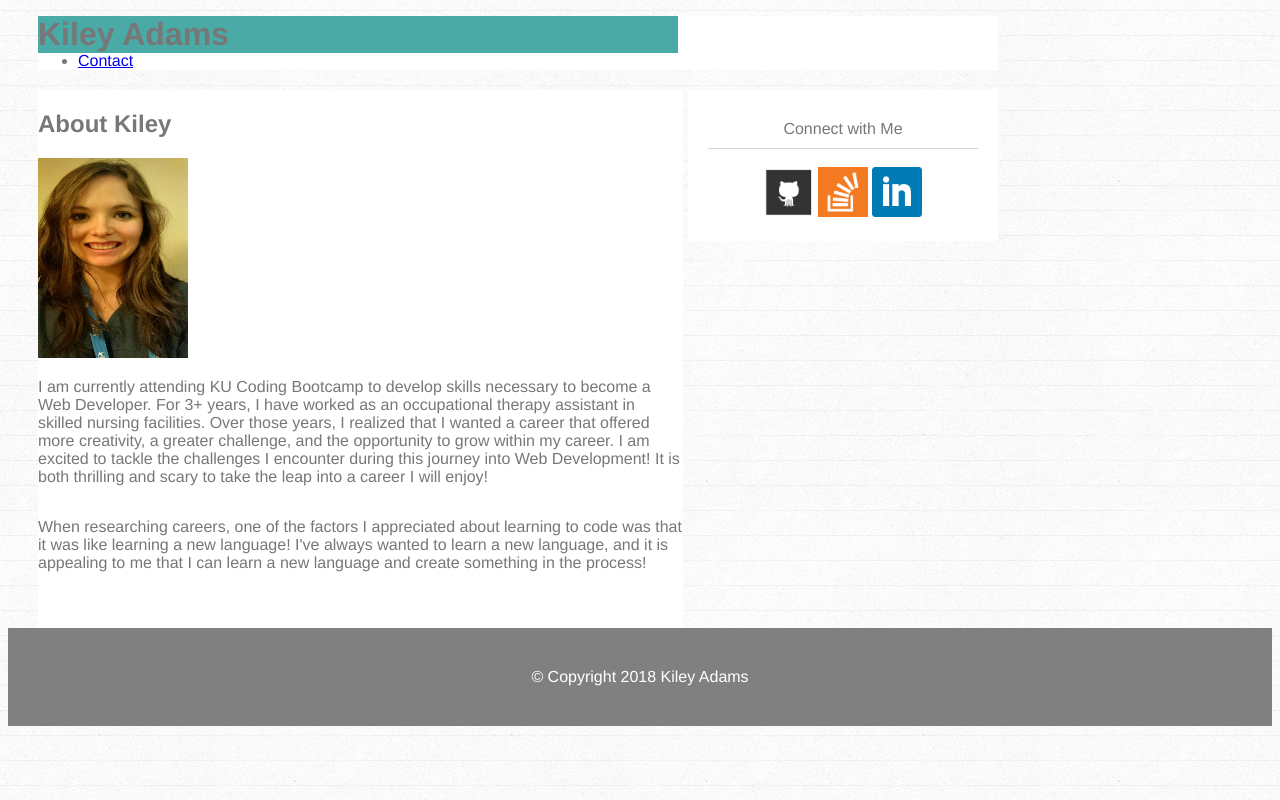
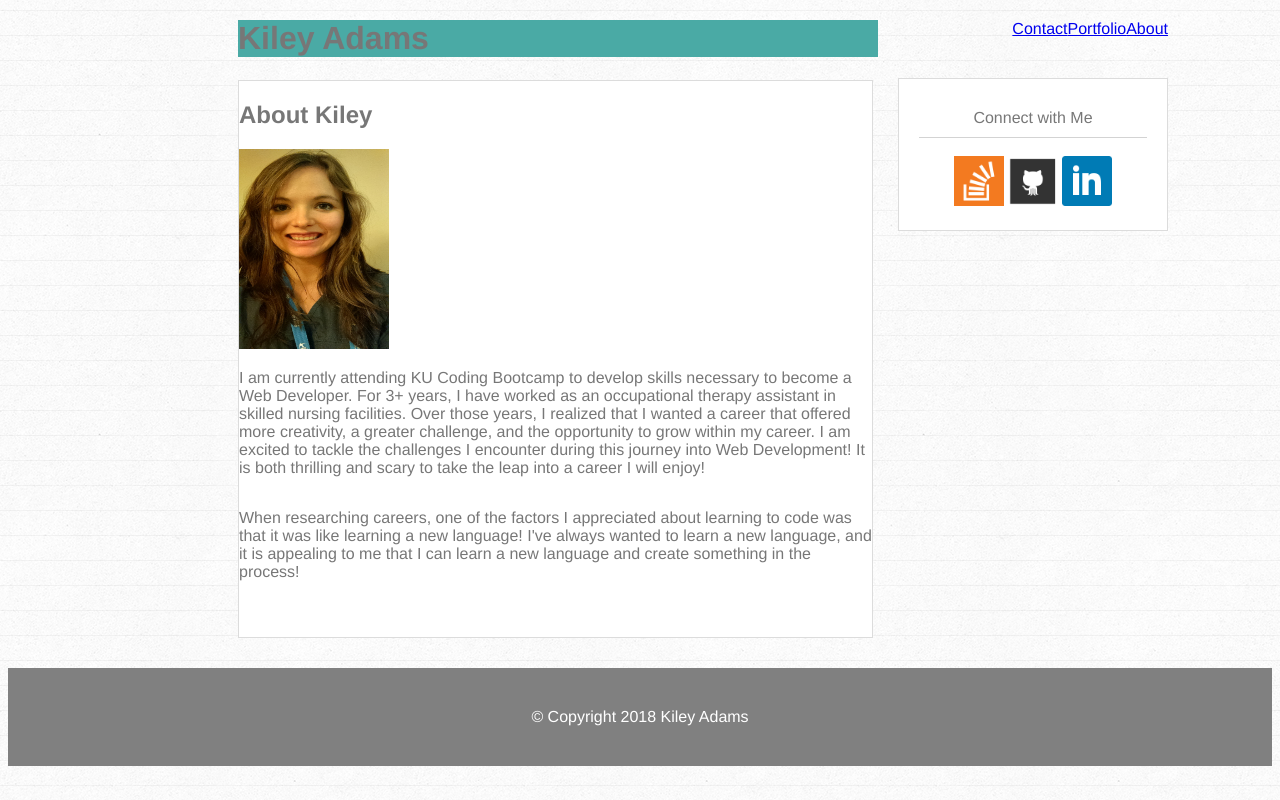
Before and after one commit to KileyAdams92/Basic-Portfolio, a plain HTML site: page index.html in a window 1280 px wide. Drawn offline with Linux system fonts and the light colour scheme.

Commit message:
added margins, borders to main and sidebar

```diff
--- a/assets/css/style.css
+++ b/assets/css/style.css
@@ -1,33 +1,41 @@
 
+  * {
+      box-sizing: border-box;
+  }
   .name-logo {
     margin-right: 20px;
     position: absolute;
     margin-top: 0;
     width: 50%;
     background-color: #4aaaa5;
+    padding-right: 0;
 }
-/*
-.logo {
+
+/* .logo {
     background-color: #4aaaa5;
     height: 75px;
     width: 50%;
     text-align: center;
     margin: 0;
-    float: left; */
+    float: left;
 
-/* }  */
+}   */
 
  .content {
     width: 960px;
     padding-left: 30px;
+    margin-left: 200px;
 }
 
 .main {
-    width: 645px;
+    width: 635px;
     float: left;
     padding-bottom: 40px;
     background-color: white;
-    margin-right: 5px
+    margin-right: 15px;
+    margin-top: 60px;
+    border: 1px solid gainsboro;
+    margin-bottom: 30px;
 }
 
 .sidebar {
@@ -36,6 +44,8 @@
     text-align: center;
     background-color: white;
     padding: 20px;
+    margin-top: 40px;
+    border: 1px solid gainsboro;
    }
 
 p {
@@ -47,14 +57,15 @@ p {
     border-bottom: 1px solid lightgrey;
 }
 
-/*
+
 li {
     list-style-type: none;
      margin: 0;
     padding: 0;
+    float: right;
 
 }
-
+/*
 .about {
     float: right;
     display: inline;
--- a/index.html
+++ b/index.html
@@ -17,13 +17,15 @@
                 <nav>
                     <ul>
                         <li>
-                            <a href="#" class="about">About</a>
+                            <a href="/index.html" class="about">About</a>
                         </li>
+
                         <li>
-                            <a href="#" class="portfolio">Portfolio</a>
+                            <a href="/portfolio.html" class="portfolio">Portfolio</a>
                         </li>
+
                         <li>
-                            <a href="#" class="contact">Contact</a>
+                            <a href="/contact.html" class="contact">Contact</a>
                         </li>
                     </ul>
                 </nav>
@@ -54,8 +56,8 @@
             <div class="sidebar">
                 <div class=connect>Connect with Me </div>
                 <br>
+                <img src="assets/images/overflow.png" alt="Stackoverflow logo" height="50" width="50">
                 <img src="assets/images/github.png" alt="Github logo" height="50" width="50">
-                <img src="assets/images/overflow.png" alt="Stackoverflow logo" height="50" width="50">
                 <img src="assets/images/linkedin.png" alt="Github logo" height="50" width="50">
             </div>
         </div>
```
